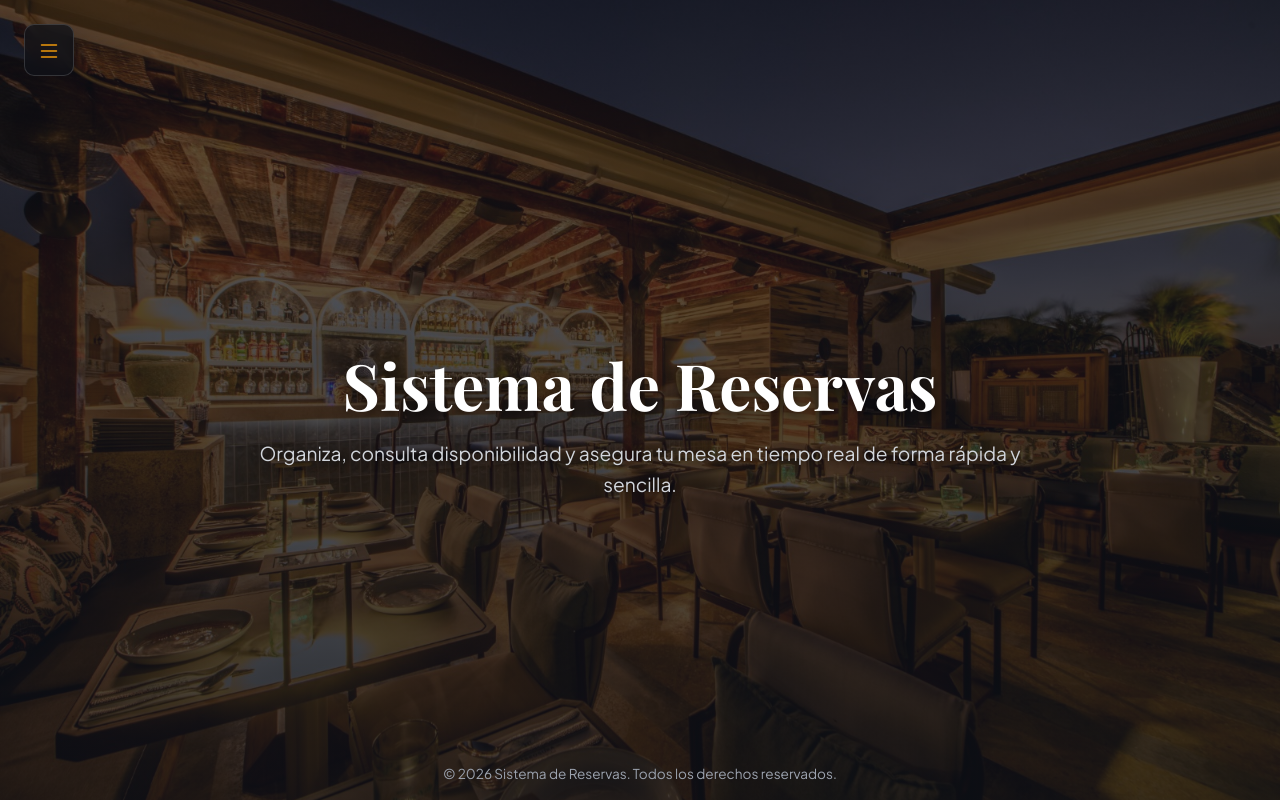
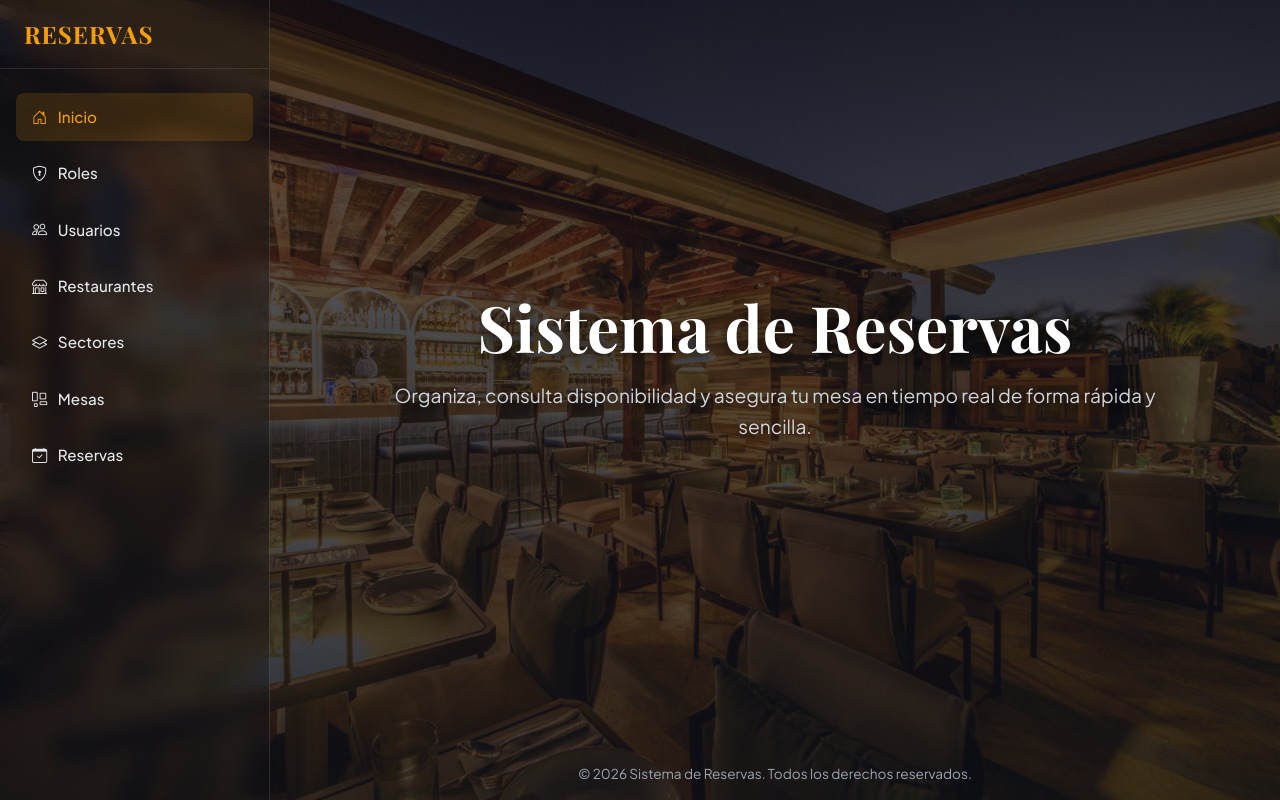
Before and after one commit to Ignacioea/Gestor-de-Reservas-de-Restaurantes, a Django app: page / in a window 1280 px wide. Run offline with Django 5.2, Linux system fonts and the light colour scheme.

Commit message:
feat: base.html and home.html ready

```diff
--- a/reservations/static/css/style.css
+++ b/reservations/static/css/style.css
@@ -12,36 +12,21 @@ body, html {
     background-image: linear-gradient(
         rgba(15, 18, 25, 0.65),
         rgba(15, 18, 25, 0.78)
-    ), url('espacios.jpg');
+    ), url('img/espacios.jpg');
     background-size: cover;
     background-position: center;
     background-repeat: no-repeat;
+    background-attachment: fixed;
 }
 
-/* Botón hamburguesa personalizado */
-.btn-hamburger {
-    background-color: rgba(15, 18, 25, 0.75);
-    backdrop-filter: blur(8px);
-    border: 1px solid rgba(255, 255, 255, 0.15);
-    color: #f59e0b;
-    border-radius: 10px;
-    padding: 0.45rem 0.75rem;
-    transition: all 0.3s ease;
-}
-
-.btn-hamburger:hover,
-.btn-hamburger:focus {
-    background-color: rgba(15, 18, 25, 0.95);
-    border-color: #f59e0b;
-    color: #fbbf24;
-}
-
-/* Estilo oscuro glassmorphism para el Offcanvas */
-.custom-offcanvas {
-    width: 270px !important;
-    background-color: rgba(15, 18, 25, 0.95);
-    backdrop-filter: blur(12px);
-    border-right: 1px solid rgba(255, 255, 255, 0.1);
+/* Menú Lateral Fijo (mismo estilo glassmorphism oscuro que tenías) */
+.custom-sidebar {
+    width: 270px;
+    min-height: 100vh;
+    background-color: rgba(15, 18, 25, 0.35);
+    backdrop-filter: blur(10px);
+    -webkit-backdrop-filter: blur(10px);
+    border-right: 1px solid rgba(255, 255, 255, 0.12);
     color: #ffffff;
 }
 
@@ -68,7 +53,7 @@ body, html {
     color: #f59e0b;
 }
 
-/* Textos centrales */
+/* Textos centrales (para usar luego en home.html) */
 .hero-content {
     max-width: 800px;
 }
--- /dev/null
+++ b/reservations/templates/base.html
@@ -0,0 +1,70 @@
+{% load static %}
+
+<!DOCTYPE html>
+<html lang="es">
+<head>
+    <meta charset="UTF-8">
+    <meta name="viewport" content="width=device-width, initial-scale=1.0">
+    <title>{% block title %}Sistema de Reservas{% endblock %}</title>
+    <!-- Tipografías -->
+    <link href="https://fonts.googleapis.com/css2?family=Playfair+Display:wght@600;700&family=Plus+Jakarta+Sans:wght@400;500;600;700&display=swap" rel="stylesheet">
+    <!-- Bootstrap 5 CSS -->
+    <link href="https://cdn.jsdelivr.net/npm/bootstrap@5.3.3/dist/css/bootstrap.min.css" rel="stylesheet">
+    <!-- Bootstrap Icons -->
+    <link href="https://cdn.jsdelivr.net/npm/bootstrap-icons@1.11.3/font/bootstrap-icons.min.css" rel="stylesheet">
+    <!-- Tu CSS personalizado -->
+    <link rel="stylesheet" href="{% static 'css/style.css' %}">
+</head>
+<body>
+
+    <div class="hero-section d-flex">
+
+        <!-- Menú Lateral Izquierdo Fijo -->
+        <aside class="custom-sidebar d-flex flex-column flex-shrink-0">
+            <div class="border-bottom border-secondary border-opacity-25 px-4 py-3">
+                <a class="logo text-decoration-none" href="/">RESERVAS</a>
+            </div>
+
+            <div class="px-3 py-4">
+                <nav class="nav flex-column gap-2 sidebar-nav">
+                    <a class="nav-link {% if request.path == '/' %}active{% endif %}" href="/">
+                        <i class="bi bi-house-door me-2"></i> Inicio
+                    </a>
+                    <a class="nav-link {% if 'roles' in request.path %}active{% endif %}" href="#">
+                        <i class="bi bi-shield-lock me-2"></i> Roles
+                    </a>
+                    <a class="nav-link {% if 'usuarios' in request.path %}active{% endif %}" href="#">
+                        <i class="bi bi-people me-2"></i> Usuarios
+                    </a>
+                    <a class="nav-link {% if 'restaurantes' in request.path %}active{% endif %}" href="#">
+                        <i class="bi bi-shop me-2"></i> Restaurantes
+                    </a>
+                    <a class="nav-link {% if 'sectores' in request.path %}active{% endif %}" href="#">
+                        <i class="bi bi-layers me-2"></i> Sectores
+                    </a>
+                    <a class="nav-link {% if 'mesas' in request.path %}active{% endif %}" href="#">
+                        <i class="bi bi-layout-wtf me-2"></i> Mesas
+                    </a>
+                    <a class="nav-link {% if 'reservas' in request.path %}active{% endif %}" href="#">
+                        <i class="bi bi-calendar-check me-2"></i> Reservas
+                    </a>
+                </nav>
+            </div>
+        </aside>
+
+        <!-- Área Derecha: Contenido dinámico de cada página + Footer -->
+        <div class="flex-grow-1 d-flex flex-column justify-content-between">
+
+            <main class="flex-grow-1 d-flex flex-column">
+                {% block content %}{% endblock %}
+            </main>
+
+
+        </div>
+
+    </div>
+
+    <!-- Bootstrap 5 JS Bundle -->
+    <script src="https://cdn.jsdelivr.net/npm/bootstrap@5.3.3/dist/js/bootstrap.bundle.min.js"></script>
+</body>
+</html>
--- a/reservations/templates/home.html
+++ b/reservations/templates/home.html
@@ -1,80 +1,25 @@
-{% load static %}
+{% extends 'base.html' %}
 
-<!DOCTYPE html>
-<html lang="es">
-<head>
-    <meta charset="UTF-8">
-    <meta name="viewport" content="width=device-width, initial-scale=1.0">
-    <title>Sistema de Reservas</title>
-    <!-- Tipografías -->
-    <link href="https://fonts.googleapis.com/css2?family=Playfair+Display:wght@600;700&family=Plus+Jakarta+Sans:wght@400;500;600;700&display=swap" rel="stylesheet">
-    <!-- Bootstrap 5 CSS -->
-    <link href="https://cdn.jsdelivr.net/npm/bootstrap@5.3.3/dist/css/bootstrap.min.css" rel="stylesheet">
-    <!-- Bootstrap Icons -->
-    <link href="https://cdn.jsdelivr.net/npm/bootstrap-icons@1.11.3/font/bootstrap-icons.min.css" rel="stylesheet">
-    <!-- Tu CSS personalizado -->
-    <link rel="stylesheet" href="{% static 'css/style.css' %}">
-</head>
-<body>
+{% block title %}Inicio - Sistema de Reservas{% endblock %}
 
-    <div class="hero-section d-flex flex-column justify-content-between">
+{% block content %}
+<div class="flex-grow-1 d-flex flex-column justify-content-between text-center px-4">
 
-        <!-- Botón Hamburguesa arriba a la izquierda -->
-        <div class="p-4">
-            <button class="btn btn-hamburger" type="button" data-bs-toggle="offcanvas" data-bs-target="#menuLateral" aria-controls="menuLateral" title="Abrir menú">
-                <i class="bi bi-list fs-4"></i>
-            </button>
-        </div>
+    <!-- Espacio superior -->
+    <div></div>
 
-        <!-- Menú Lateral Izquierdo (Offcanvas de Bootstrap) -->
-        <div class="offcanvas offcanvas-start custom-offcanvas" tabindex="-1" id="menuLateral" aria-labelledby="menuLateralLabel">
-            <div class="offcanvas-header border-bottom border-secondary border-opacity-25 px-4 py-3">
-                <a class="logo text-decoration-none" id="menuLateralLabel">RESERVAS</a>
-                <button type="button" class="btn-close btn-close-white" data-bs-dismiss="offcanvas" aria-label="Cerrar"></button>
-            </div>
-
-            <div class="offcanvas-body px-3 py-4">
-                <nav class="nav flex-column gap-2 sidebar-nav">
-                    <a class="nav-link active" href="/">
-                        <i class="bi bi-house-door me-2"></i> Inicio
-                    </a>
-                    <a class="nav-link" href="#">
-                        <i class="bi bi-shield-lock me-2"></i> Roles
-                    </a>
-                    <a class="nav-link" href="#">
-                        <i class="bi bi-people me-2"></i> Usuarios
-                    </a>
-                    <a class="nav-link" href="#">
-                        <i class="bi bi-shop me-2"></i> Restaurantes
-                    </a>
-                    <a class="nav-link" href="#">
-                        <i class="bi bi-layers me-2"></i> Sectores
-                    </a>
-                    <a class="nav-link" href="#">
-                        <i class="bi bi-layout-wtf me-2"></i> Mesas
-                    </a>
-                    <a class="nav-link" href="#">
-                        <i class="bi bi-calendar-check me-2"></i> Reservas
-                    </a>
-                </nav>
-            </div>
-        </div>
-
-        <!-- Contenido central -->
-        <main class="hero-content text-center mx-auto px-3">
-            <h1 class="hero-title mb-3">Sistema de Reservas</h1>
-            <p class="hero-subtitle mb-0">
-                Organiza, consulta disponibilidad y asegura tu mesa en tiempo real de forma rápida y sencilla.
-            </p>
-        </main>
-
-        <!-- Footer -->
-        <footer class="hero-footer text-center py-3">
-            &copy; 2026 Sistema de Reservas. Todos los derechos reservados.
-        </footer>
+    <!-- Texto del centro usando tus clases de style.css -->
+    <div class="hero-content mx-auto">
+        <h1 class="hero-title mb-3">Sistema de Reservas</h1>
+        <p class="hero-subtitle mx-auto">
+            Organiza, consulta disponibilidad y asegura tu mesa en tiempo real de forma rápida y sencilla.
+        </p>
     </div>
 
-    <!-- Bootstrap 5 JS Bundle (necesario para abrir/cerrar el Offcanvas) -->
-    <script src="https://cdn.jsdelivr.net/npm/bootstrap@5.3.3/dist/js/bootstrap.bundle.min.js"></script>
-</body>
-</html>
+    <!-- Footer abajo -->
+    <footer class="hero-footer py-3">
+        &copy; 2026 Sistema de Reservas. Todos los derechos reservados.
+    </footer>
+
+</div>
+{% endblock %}
```
Also changed, not shown: reservations/static/css/img/espacios.jpg (renamed from reservations/static/css/espacios.jpg).
